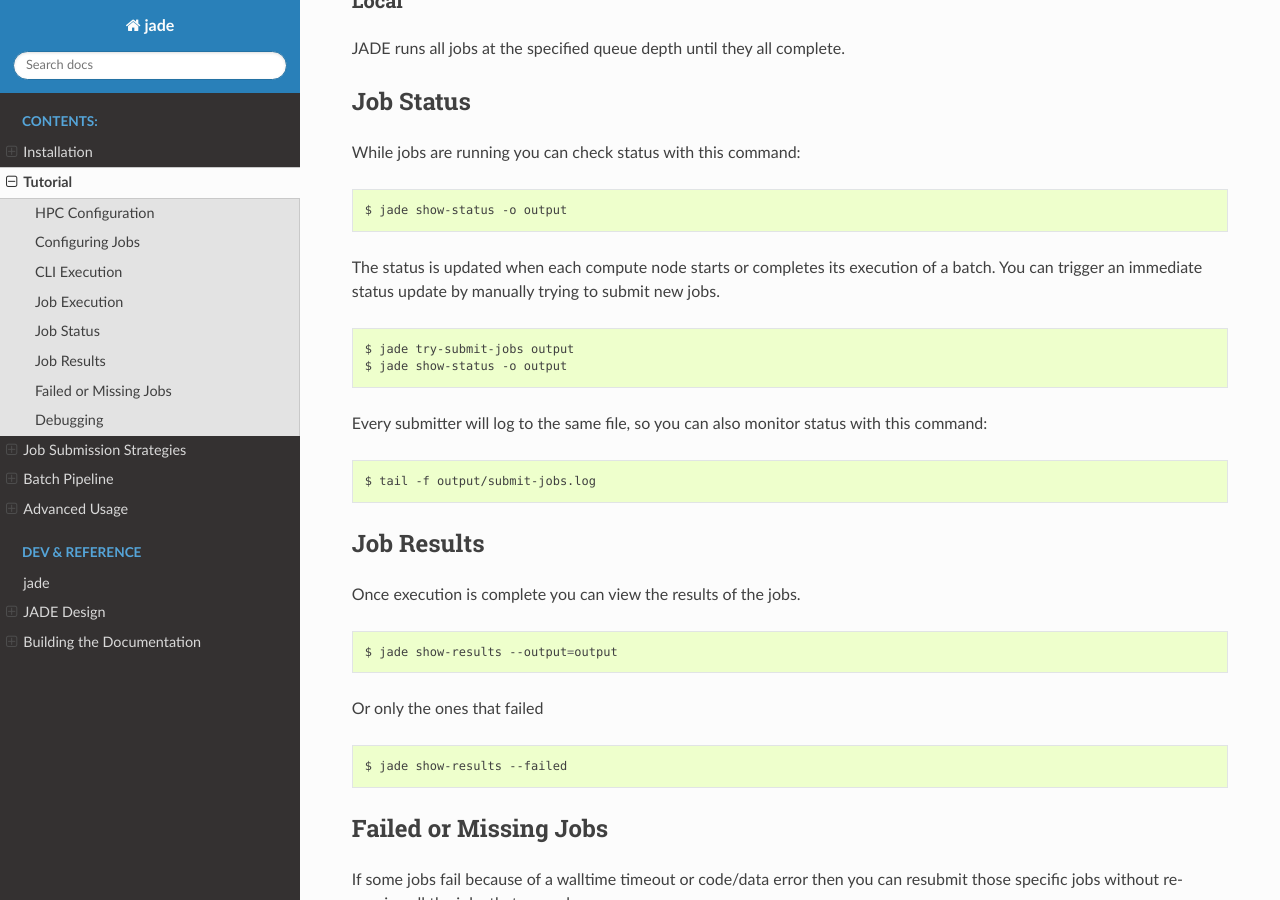
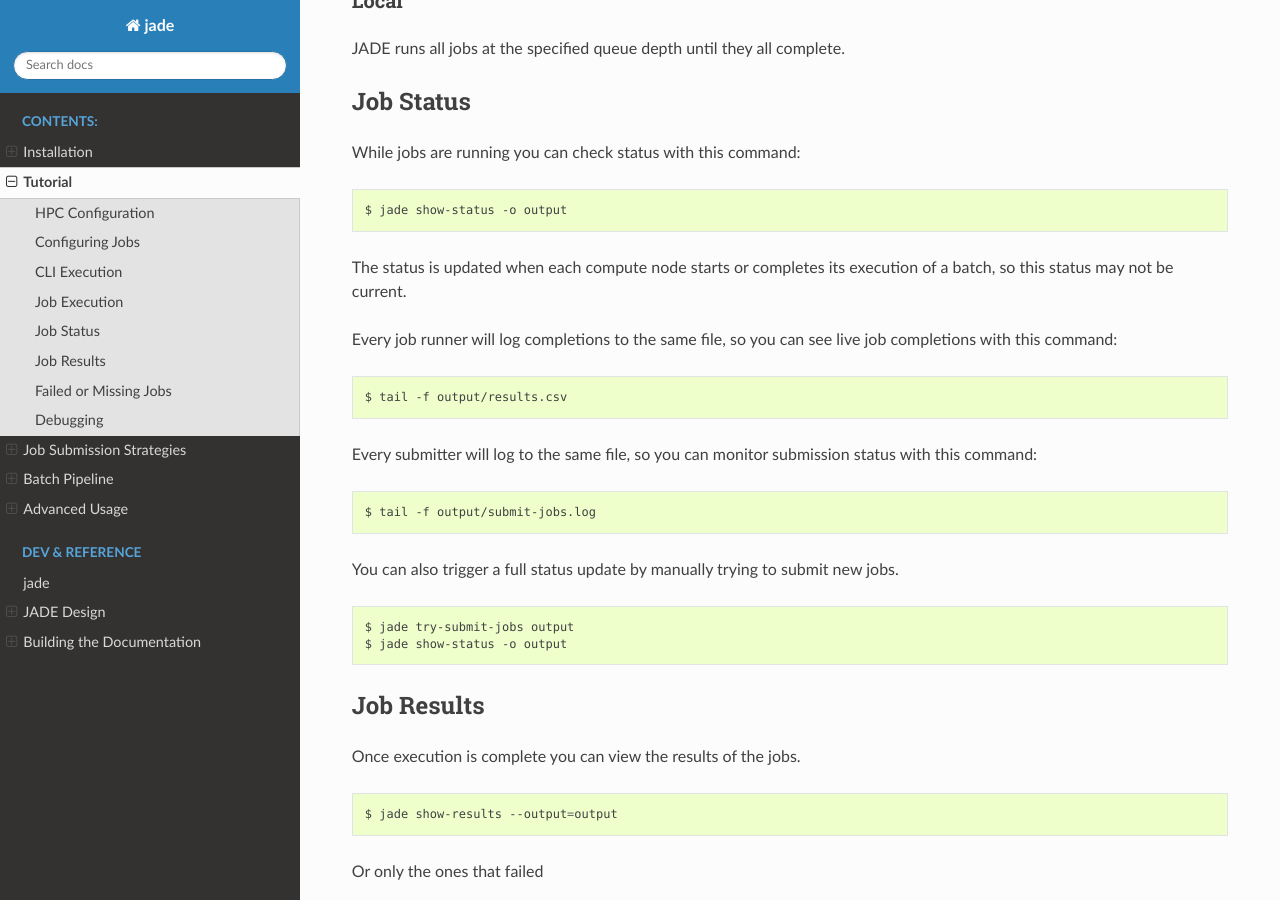
Before and after one commit to NREL/jade, a Sphinx documentation site: the page built from docs/source/tutorial.rst, in a window 1280 px wide and 900 px high, scrolled down 4277 px. Built offline with Sphinx 7.4.7 and the Read the Docs theme 2.0.0, drawn with Linux system fonts in a browser that asks for light colours; pages that are not in the unit, such as notebooks, are missing from menus.

Commit message:
Improve status-checking documentation

```diff
--- a/docs/source/tutorial.rst
+++ b/docs/source/tutorial.rst
@@ -226,20 +226,29 @@ While jobs are running you can check status with this command:
     $ jade show-status -o output
 
 The status is updated when each compute node starts or completes its execution
-of a batch. You can trigger an immediate status update by manually trying to
-submit new jobs.
+of a batch, so this status may not be current.
+
+Every job runner will log completions to the same file, so you can see live job
+completions with this command:
+
+.. code-block:: bash
+
+    $ tail -f output/results.csv
+
+Every submitter will log to the same file, so you can monitor submission status
+with this command:
+
+.. code-block:: bash
+
+    $ tail -f output/submit-jobs.log
+
+You can also trigger a full status update by manually trying to submit new
+jobs.
 
 .. code-block:: bash
 
     $ jade try-submit-jobs output
     $ jade show-status -o output
-
-Every submitter will log to the same file, so you can also monitor status with
-this command:
-
-.. code-block:: bash
-
-    $ tail -f output/submit-jobs.log
 
 
 Job Results
```
